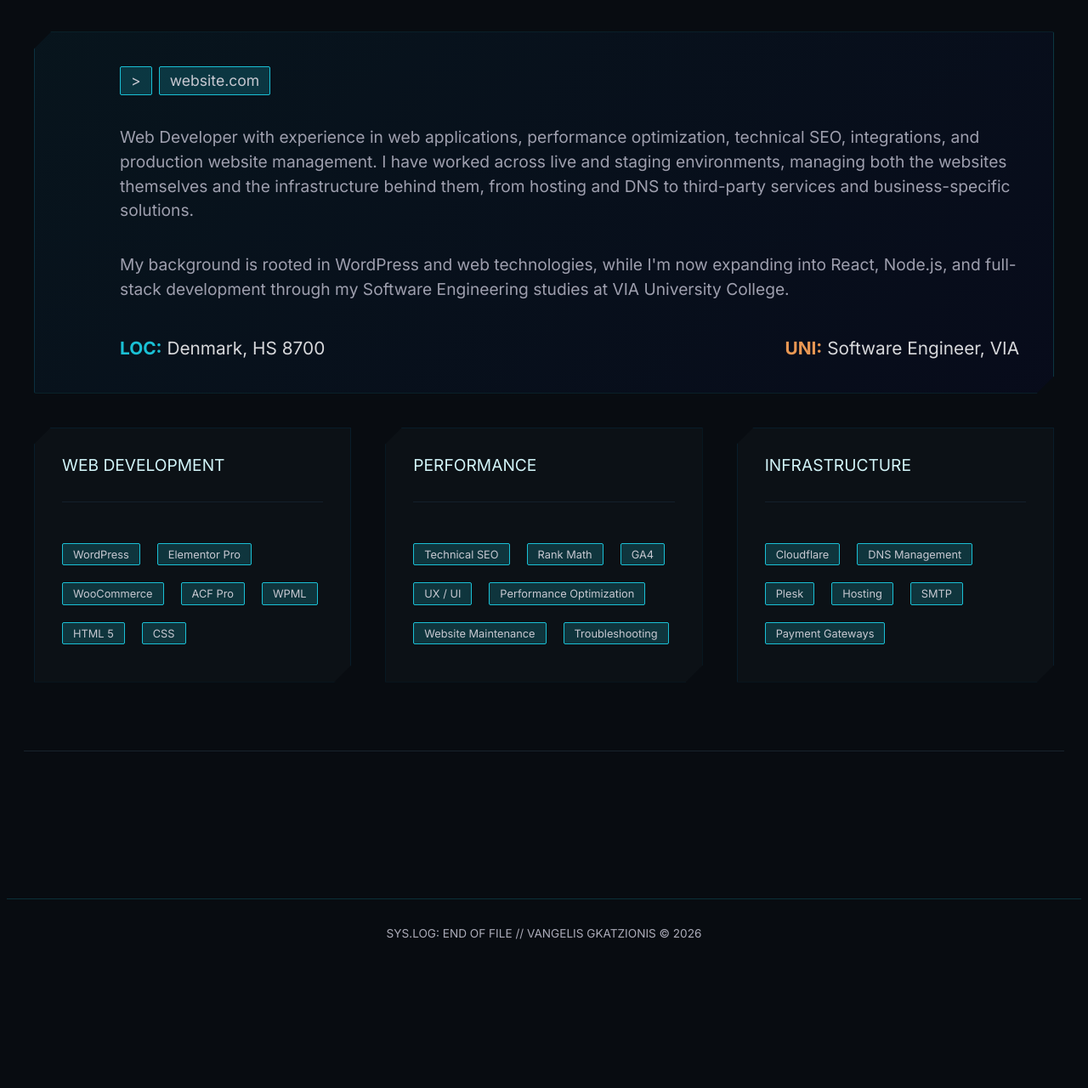
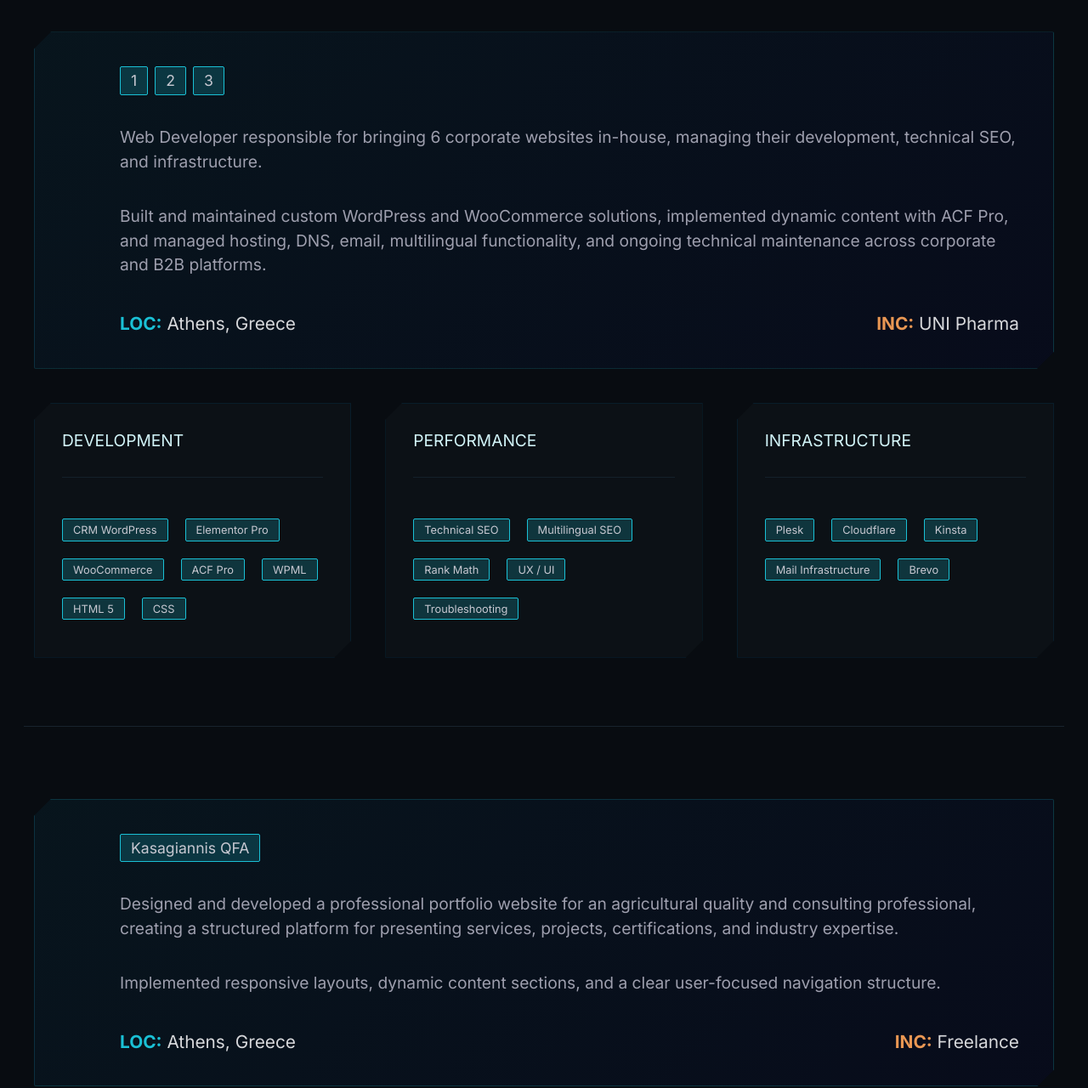
Before and after one commit to ev-dev00/MyPortfolio_v1, a plain HTML site: page projects.html in a window 1280 px wide. Shown: the part 259-1539 px from the top of the page at 85% size. Before the commit the page ends 1397 px from the top, so only its background shows below. Drawn offline with Linux system fonts and the light colour scheme.

Commit message:
project page finished

```diff
--- a/css/styles.css
+++ b/css/styles.css
@@ -580,7 +580,7 @@ main {
   font-weight: 700;
 }
 
-#project-desc-wrapper {
+.project-desc-wrapper {
   display: flex;
   flex-direction: column;
   align-items: flex-start;
@@ -589,7 +589,7 @@ main {
   margin: 0 auto;
 }
 
-#project-desc-card {
+.project-desc-card {
   display: flex;
   flex-direction: row;
   flex-wrap: wrap;
@@ -614,7 +614,7 @@ main {
   border-radius: 2px;
 }
 
-#project-desc-card-footer {
+.project-desc-card-footer {
   display: flex;
   flex-direction: row;
   align-items: center;
@@ -623,21 +623,21 @@ main {
   gap: 30px;
 }
 
-#project-desc-card-footer > h4 {
+.project-desc-card-footer > h4 {
   color: #d7d8db;
 }
 
-#text-proj-loc {
+.text-proj-loc {
   color: var(--color-split-blue);
   font-weight: 700;
 }
 
-#text-proj-cert {
+.text-proj-cert {
   color: var(--color-split-orange);
   font-weight: 700;
 }
 
-#project-skill-wrapper {
+.project-skill-wrapper {
   display: grid;
   grid-template-columns: repeat(auto-fit, minmax(280px, 1fr));
   align-items: start;
@@ -669,14 +669,13 @@ main {
   border: 1px solid hsla(198, 100%, 16%, 0.33);
 }
 
-#project-skil-tag-wrapper {
+.project-skil-tag-wrapper {
   display: flex;
   flex-direction: row;
-  text-decoration: none;
   gap: 0.5rem;
 }
 
-.project-skill-text-tag {
+.project-skil-tag-wrapper a {
   background-color: var(--color-tag-back);
   padding: 3px 12px 2px 12px;
   font-size: 1.1rem;
@@ -684,9 +683,10 @@ main {
   border-radius: 2px;
   color: hsl(var(--grey-h) var(--grey-s) 80%);
   transition: background-color ease 0.2s;
+  text-decoration: none;
 }
 
-.project-skill-text-tag:hover {
+.project-skil-tag-wrapper a:hover {
   background-color: var(--color-split-blue);
   padding: 3px 12px 2px 12px;
   font-size: 1.1rem;
--- a/projects.html
+++ b/projects.html
@@ -60,45 +60,52 @@
         <h2><span>.. /</span> PROJECTS</h2>
       </div>
 
-      <section id="project-desc-wrapper">
-        <div id="project-desc-card">
-          <a
-            id="project-skil-tag-wrapper"
-            href="https://www.google.com/"
-            target="_blank"
-            rel="noopener noreferrer"
-          >
-            <span class="project-skill-text-tag">> </span>
-            <span class="project-skill-text-tag">website.com </span>
-          </a>
+      <section class="project-desc-wrapper">
+        <div class="project-desc-card">
+          <div class="project-skil-tag-wrapper">
+            <a
+              href="https://the-skin-pharmacist.com/"
+              target="_blank"
+              rel="noopener noreferrer"
+              >1</a
+            >
+            <a
+              href="https://www.uni-pharma.gr/en/"
+              target="_blank"
+              rel="noopener noreferrer"
+              >2</a
+            >
+            <a
+              href="https://eva-intima.com/en/"
+              target="_blank"
+              rel="noopener noreferrer"
+              >3</a
+            >
+          </div>
           <p>
-            Web Developer with experience in web applications, performance
-            optimization, technical SEO, integrations, and production website
-            management. I have worked across live and staging environments,
-            managing both the websites themselves and the infrastructure behind
-            them, from hosting and DNS to third-party services and
-            business-specific solutions.
+            Web Developer responsible for bringing 6 corporate websites
+            in-house, managing their development, technical SEO, and
+            infrastructure.
           </p>
           <p>
-            My background is rooted in WordPress and web technologies, while I'm
-            now expanding into React, Node.js, and full-stack development
-            through my Software Engineering studies at VIA University College.
+            Built and maintained custom WordPress and WooCommerce solutions,
+            implemented dynamic content with ACF Pro, and managed hosting, DNS,
+            email, multilingual functionality, and ongoing technical maintenance
+            across corporate and B2B platforms.
           </p>
-          <div id="project-desc-card-footer">
-            <h4><span id="text-proj-loc">LOC:</span> Denmark, HS 8700</h4>
-            <h4>
-              <span id="text-proj-cert">UNI:</span> Software Engineer, VIA
-            </h4>
+          <div class="project-desc-card-footer">
+            <h4><span class="text-proj-loc">LOC:</span> Athens, Greece</h4>
+            <h4><span class="text-proj-cert">INC:</span> UNI Pharma</h4>
           </div>
         </div>
       </section>
 
-      <section id="project-skill-wrapper">
+      <section class="project-skill-wrapper">
         <div class="project-skill-card">
-          <h3>WEB DEVELOPMENT</h3>
+          <h3>DEVELOPMENT</h3>
           <div class="divider"></div>
           <ul class="project-skill-card-inner" role="list">
-            <li>WordPress</li>
+            <li>CRM WordPress</li>
             <li>Elementor Pro</li>
             <li>WooCommerce</li>
             <li>ACF Pro</li>
@@ -112,11 +119,9 @@
           <div class="divider"></div>
           <ul class="home-exp-card-inner" role="list">
             <li>Technical SEO</li>
+            <li>Multilingual SEO</li>
             <li>Rank Math</li>
-            <li>GA4</li>
             <li>UX / UI</li>
-            <li>Performance Optimization</li>
-            <li>Website Maintenance</li>
             <li>Troubleshooting</li>
           </ul>
         </div>
@@ -124,16 +129,77 @@
           <h3>INFRASTRUCTURE</h3>
           <div class="divider"></div>
           <ul class="home-exp-card-inner" role="list">
+            <li>Plesk</li>
             <li>Cloudflare</li>
-            <li>DNS Management</li>
-            <li>Plesk</li>
-            <li>Hosting</li>
-            <li>SMTP</li>
-            <li>Payment Gateways</li>
+            <li>Kinsta</li>
+            <li>Mail Infrastructure</li>
+            <li>Brevo</li>
           </ul>
         </div>
       </section>
       <div class="body-divider"></div>
+      <section class="project-desc-wrapper">
+        <div class="project-desc-card">
+          <div class="project-skil-tag-wrapper">
+            <a
+              href="https://kasagiannisqfa360.com/"
+              target="_blank"
+              rel="noopener noreferrer"
+              >Kasagiannis QFA</a
+            >
+          </div>
+          <p>
+            Designed and developed a professional portfolio website for an
+            agricultural quality and consulting professional, creating a
+            structured platform for presenting services, projects,
+            certifications, and industry expertise.
+          </p>
+          <p>
+            Implemented responsive layouts, dynamic content sections, and a
+            clear user-focused navigation structure.
+          </p>
+          <div class="project-desc-card-footer">
+            <h4><span class="text-proj-loc">LOC:</span> Athens, Greece</h4>
+            <h4><span class="text-proj-cert">INC:</span> Freelance</h4>
+          </div>
+        </div>
+      </section>
+
+      <section class="project-skill-wrapper">
+        <div class="project-skill-card">
+          <h3>DEVELOPMENT</h3>
+          <div class="divider"></div>
+          <ul class="project-skill-card-inner" role="list">
+            <li>WordPress</li>
+            <li>Slider Revolution</li>
+            <li>Responsive Web Design</li>
+            <li>Custom UI/UX</li>
+            <li>WPML</li>
+            <li>Content Management</li>
+          </ul>
+        </div>
+        <div class="home-exp-card">
+          <h3>PERFORMANCE</h3>
+          <div class="divider"></div>
+          <ul class="home-exp-card-inner" role="list">
+            <li>Technical SEO</li>
+            <li>On-Page SEO</li>
+            <li>Rank Math</li>
+            <li>Accessibility</li>
+            <li>Troubleshooting</li>
+          </ul>
+        </div>
+        <div class="home-exp-card">
+          <h3>INFRASTRUCTURE</h3>
+          <div class="divider"></div>
+          <ul class="home-exp-card-inner" role="list">
+            <li>Hosting</li>
+            <li>Cloudflare</li>
+            <li>Website Deployment</li>
+            <li>Email Configuration</li>
+          </ul>
+        </div>
+      </section>
     </main>
 
     <footer>
```
